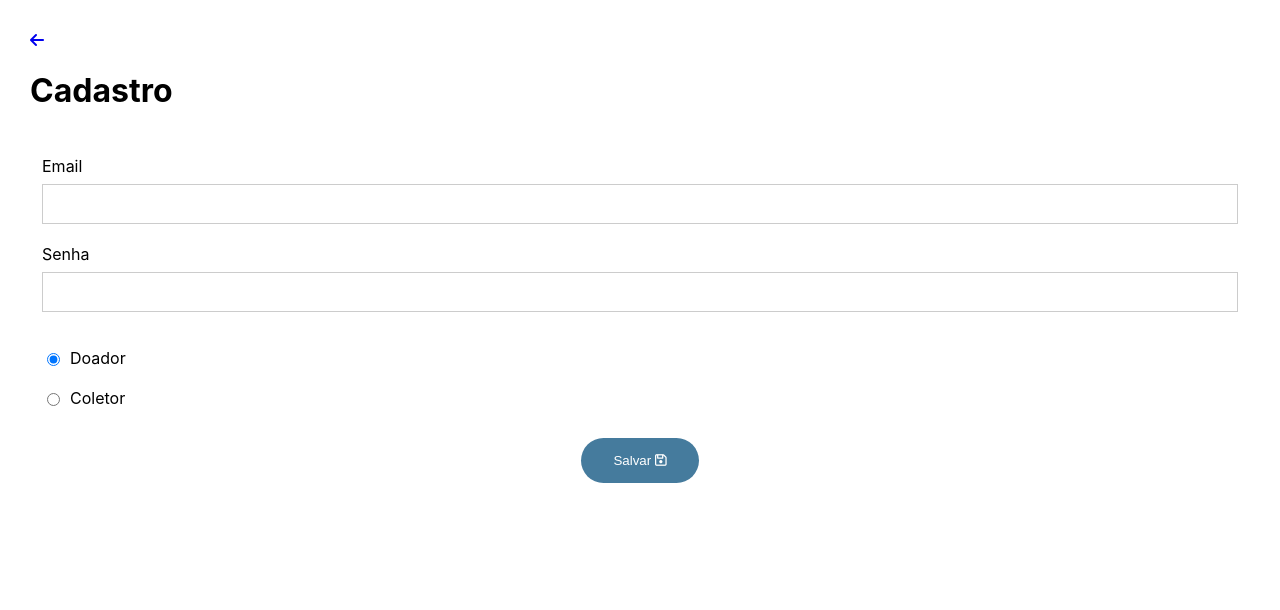
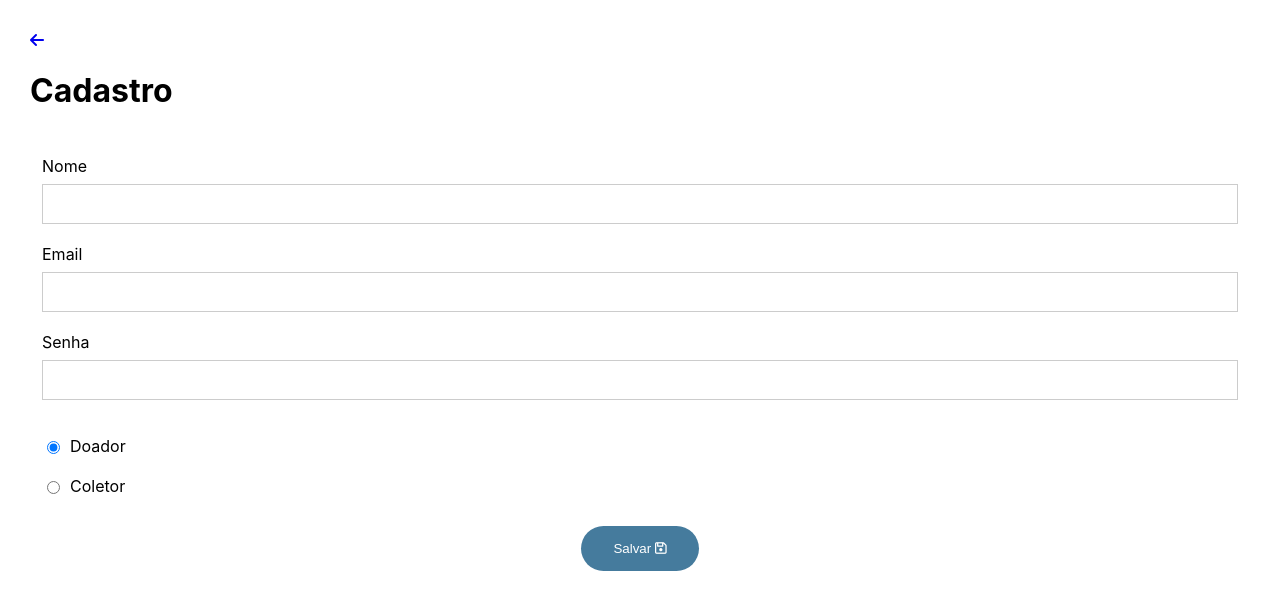
Before and after one commit to renemennab/projeto-aluguel-de-bicicleta-mobile, a React (Create React App) app in the folder code/ts/: page /signIn in a window 1280 px wide. Shown: the top 610 px of the page. Built offline with nearby package versions, Linux system fonts and the light colour scheme.

Commit message:
add name to sign in

```diff
--- a/code/ts/src/login/signIn.tsx
+++ b/code/ts/src/login/signIn.tsx
@@ -1,10 +1,11 @@
 import React, { useState } from 'react'
 import styled from 'styled-components'
 import { BackArrow } from '../components/backArrow'
-import { StyledButton, StyledForm, StyledLabel } from '../components/styled'
+import { StyledButton, StyledForm, StyledInput, StyledLabel } from '../components/styled'
 import { UserInfo } from '../components/userInfo'
 
 export function SignIn(): JSX.Element {
+    const [name, setName] = useState(``)
     const [email, setEmail] = useState(``)
     const [password, setPassword] = useState(``)
     const [UserType, setUserType] = useState<`colector` | `donor`>(`donor`)
@@ -15,6 +16,15 @@ export function SignIn(): JSX.Element {
             <h1>Cadastro</h1>
             <StyledForm action="">
                 <fieldset className={`userInfo`}>
+                    <StyledLabel className={`column`}>
+                        Nome
+                        <StyledInput
+                            required
+                            type="name"
+                            value={name}
+                            onChange={event => setName(event.target.value)}
+                        />
+                    </StyledLabel>
                     <UserInfo email={email} setEmail={setEmail} password={password} setPassword={setPassword} />
                 </fieldset>
                 <fieldset className={`userType`}>
```
